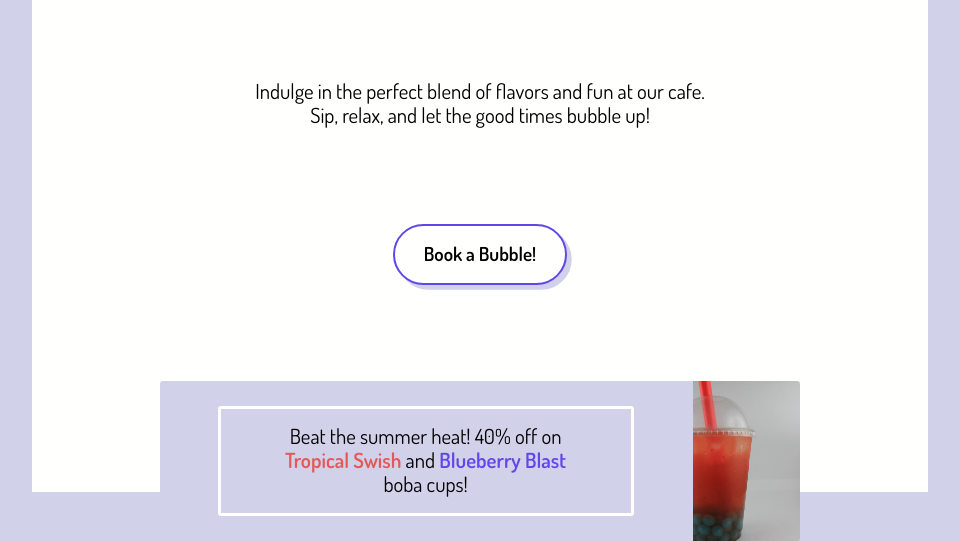
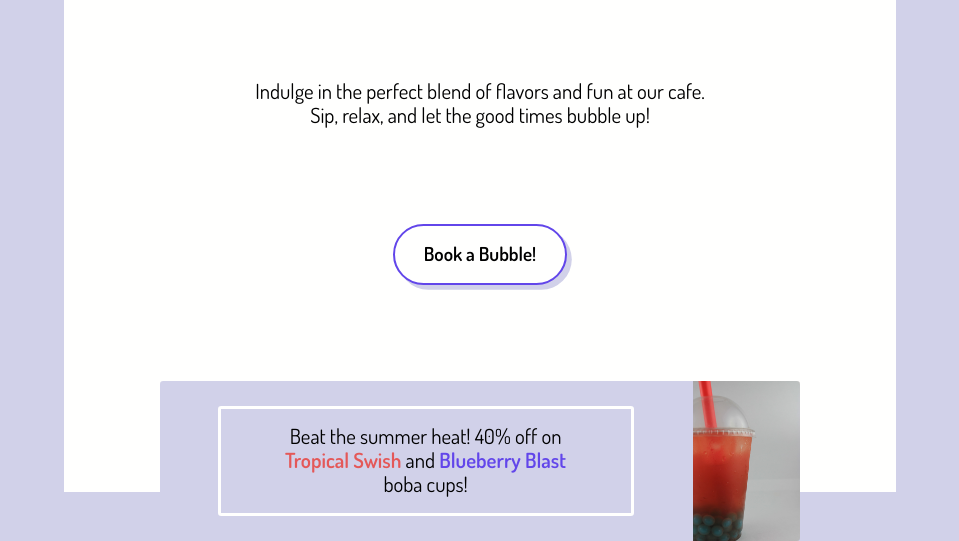
Before and after one commit to mell62/restaurant-page, a website built with webpack: page src/index.html in a window 1280 px wide. Shown: the part 308-849 px from the top of the page, without its empty margins (160-1119 px from the left). Built offline with nearby package versions, Linux system fonts and the light colour scheme.

Commit message:
Adjust container width so it stays consistent when switching tabs

```diff
--- a/src/style.css
+++ b/src/style.css
@@ -20,6 +20,7 @@ body {
   flex-direction: column;
   align-items: center;
   height: 100vh;
+  width: 52rem;
   gap: 2rem;
   padding: 2rem 10vw 2rem 10vw;
   background-color: var(--white);
```
